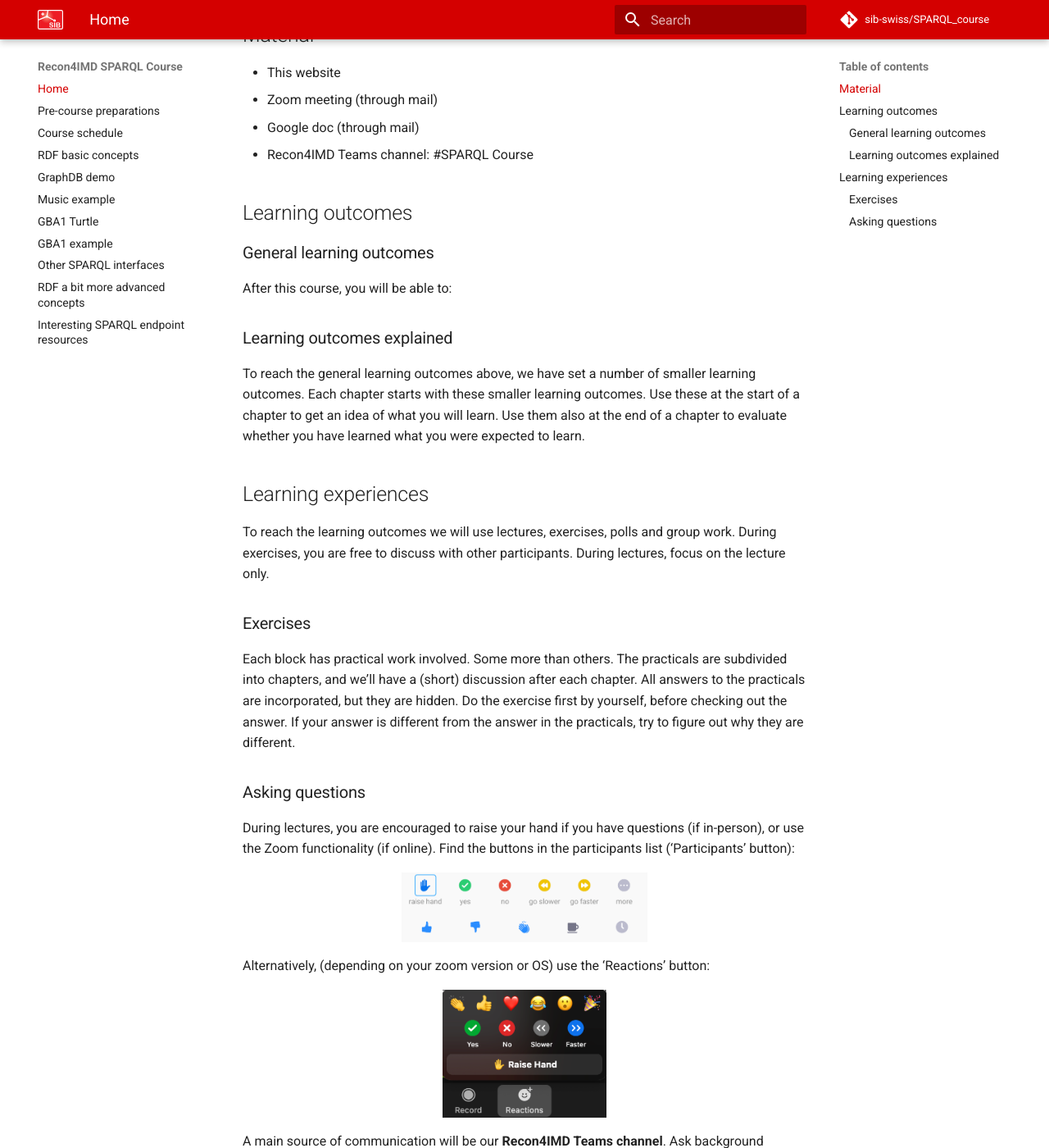
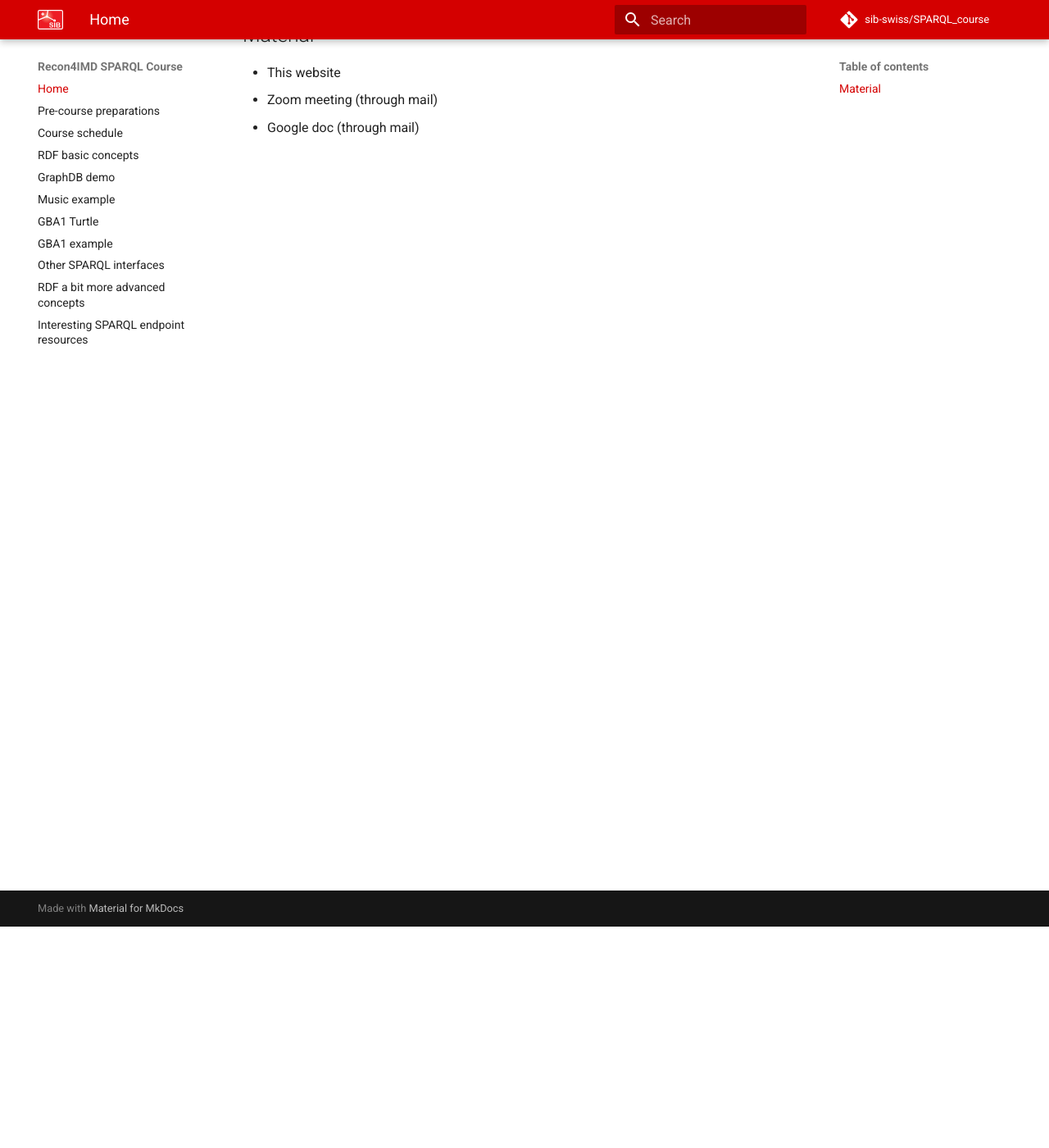
Before and after one commit to sib-swiss/SPARQL_course, an MkDocs documentation site: the page built from docs/index.md, in a window 1280 px wide and 1400 px high, scrolled down 270 px. Shown: the whole window at 82% size. Built offline with MkDocs 1.6.1 and Material for MkDocs 9.7.7, drawn with Linux system fonts in a browser that asks for light colours; comment, search, counter and statistics services are not loaded; some of the changed text lies outside the part shown.

Commit message:
modified course

```diff
--- a/docs/index.md
+++ b/docs/index.md
@@ -5,49 +5,3 @@
 * This website
 * Zoom meeting (through mail)
 * Google doc (through mail)
-* Recon4IMD Teams channel: #SPARQL Course
-
-## Learning outcomes
-
-### General learning outcomes
-
-After this course, you will be able to:
-
-### Learning outcomes explained
-
-To reach the general learning outcomes above, we have set a number of smaller learning outcomes. Each chapter starts with these smaller learning outcomes. Use these at the start of a chapter to get an idea of what you will learn. Use them also at the end of a chapter to evaluate whether you have learned what you were expected to learn.
-
-## Learning experiences
-
-To reach the learning outcomes we will use lectures, exercises, polls and group work. During exercises, you are free to discuss with other participants. During lectures, focus on the lecture only.
-
-### Exercises
-
-Each block has practical work involved. Some more than others. The practicals are subdivided into chapters, and we'll have a (short) discussion after each chapter. All answers to the practicals are incorporated, but they are hidden. Do the exercise first by yourself, before checking out the answer. If your answer is different from the answer in the practicals, try to figure out why they are different.
-
-### Asking questions
-During lectures, you are encouraged to raise your hand if you have questions (if in-person), or use the Zoom functionality (if online). Find the buttons in the participants list ('Participants' button):
-
-<figure>
-  <img src="assets/images/zoom_icons.png" width="300"/>
-</figure>
-
-Alternatively, (depending on your zoom version or OS) use the 'Reactions' button:
-
-<figure>
-  <img src="assets/images/reactions_zoom.png" width="200"/>
-</figure>
-
-A main source of communication will be our **Recon4IMD Teams channel**. Ask background questions that interest you personally at **#background**. During the exercises, e.g. if you are stuck or don't understand what is going on, use the Teams channel **#SPARQL Course**.  This channel is not only meant for asking questions, but also for answering questions of other participants. If you are replying to a question, use the "reply in thread" option:
-
-<figure>
-  <img src="assets/images/reply_in_thread.png" width="350"/>
-</figure>
-
-The teacher will review the answers, and add/modify if necessary. If you're really stuck and need specific tutor support, write the teachers or helpers personally.
-
-**To summarise:**
-
-* During lectures: raise hand/zoom functionality
-* Personal interest questions: **#background**
-* During exercises: **\#SPARQL Course** on Teams
```
Also changed, not shown: docs/music.md (+13 -5 lines), docs/precourse.md (+3 -1 lines).
